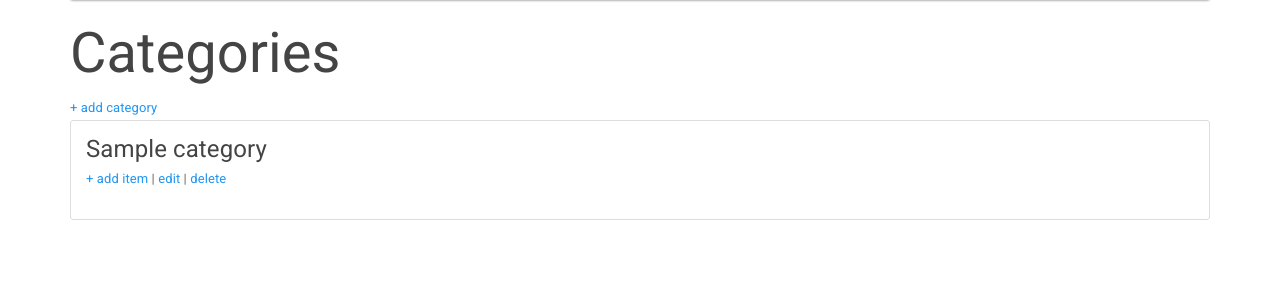
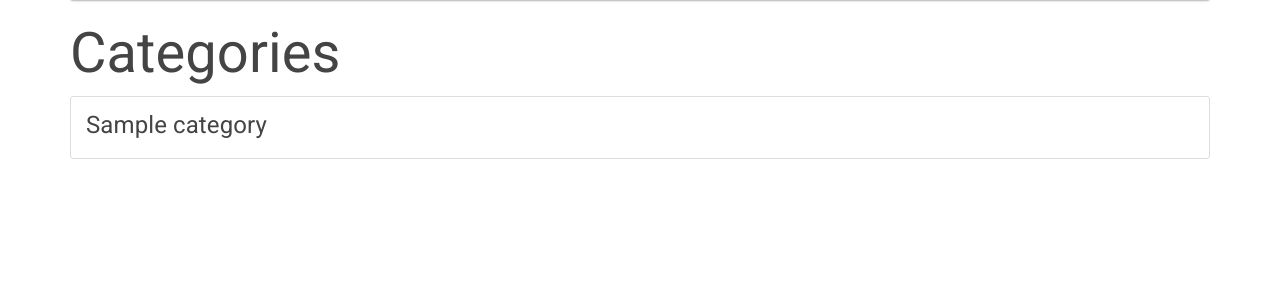
Before and after one commit to onlyjsmith/udacity-fswd-p3, a Flask app: page /category/ in a window 1280 px wide. Shown: the part 64-364 px from the top of the page. Run offline with Flask 2, Linux system fonts and the light colour scheme; tables that the repository leaves empty hold one stand-in row (values such as "Sample post"); parts of the project's set-up code (start-up, migrations or seed data) failed here and were passed over; some libraries are stand-ins or nearby versions.

Commit message:
removed some useful add/edit/delete links - cant get correct permissions for each Category

```diff
--- a/application.py
+++ b/application.py
@@ -114,7 +114,11 @@ def itemJSON(category_id, item_id, format):
 @app.route('/category/')
 def showCategories():
     categories = session.query(Category).order_by(asc(Category.name)).all()
-    return render_template('showCategories.html', categories=categories)
+    if 'username' not in login_session:
+        readonly = True
+    else:
+        readonly = False
+    return render_template('showCategories.html', categories=categories, readonly=readonly)
 
 
 # Create new category
--- a/templates/showCategories.html
+++ b/templates/showCategories.html
@@ -15,13 +15,6 @@
         <a href = "{{url_for('showItems', category_id = category.id)}}">
           <h4 class="list-group-item-heading">{{category.name}}</h4>
         </a>
-        <p>
-          {% if not readonly %}
-            <a href="{{url_for('newItem', category_id=category.id)}}">+ add item</a> |
-            <a href="{{url_for('editCategory', category_id=category.id)}}">edit</a> |
-            <a href="{{url_for('deleteCategory', category_id=category.id)}}">delete</a>
-          {% endif %}
-        </p>
       </div>
     {% endfor %}
   </div>
```
